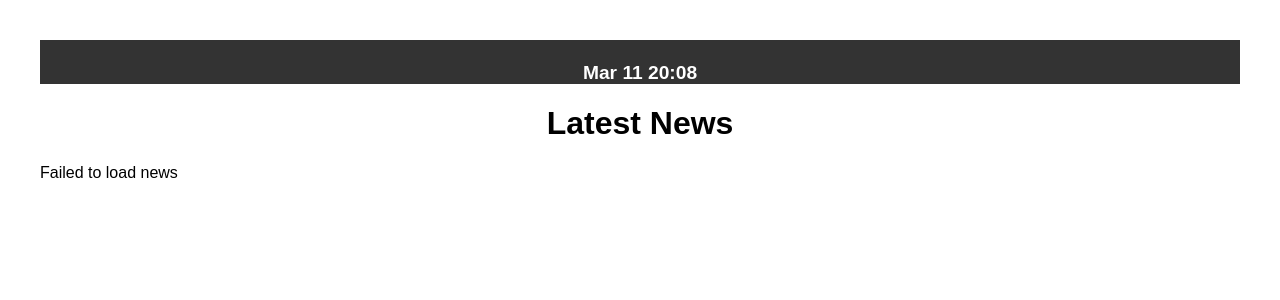
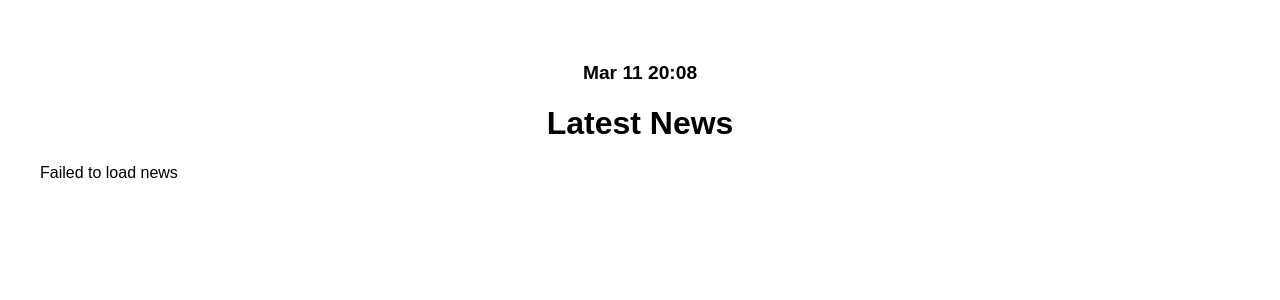
Before and after one commit to timsomi/worldwidenewsrss, a Flask app: template templates/index.html in a window 1280 px wide. Shown: the top 300 px of the page. Run offline with Flask 3, Linux system fonts and the light colour scheme; the template is opened without the code that fills it, so the values that code supplies are empty.

Commit message:
Update index.html

```diff
--- a/templates/index.html
+++ b/templates/index.html
@@ -6,8 +6,8 @@
     <title>World Wide News Feed</title>
     <style>
         header {
-            background-color: #333;
-            color: white;
+            background-color: #fff;
+            color: black;
             padding: 22px 0;
             position: relative;
             }
```
